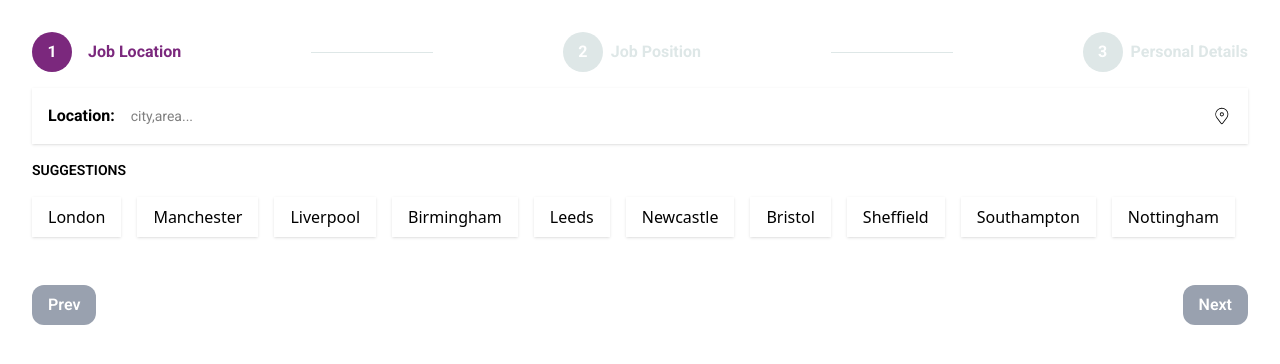
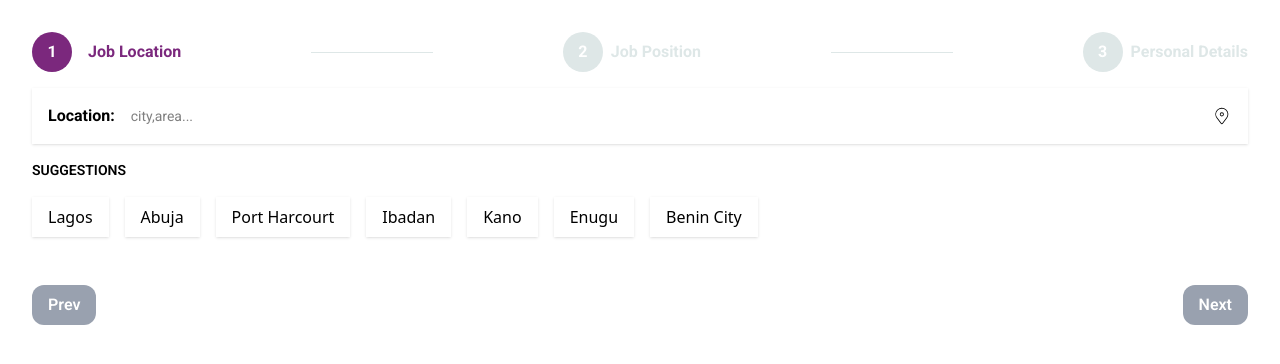
Before and after one commit to Sewanu708/Multi-Step-Form-Copy-, a React (Vite) app: page / in a window 1280 px wide. Shown: the top 364 px of the page. Built offline with nearby package versions, Linux system fonts and the light colour scheme.

Commit message:
Included area

```diff
--- a/src/Pages/Location.jsx
+++ b/src/Pages/Location.jsx
@@ -2,15 +2,18 @@ import React from 'react'
 import Form from '../components/Form/Form'
 import { form_one } from '../components/Form/index';
 const Location = () => {
-  const Locations = [
-          "London", "Manchester", "Liverpool", "Birmingham", "Leeds", "Newcastle",
-          "Bristol", "Sheffield", "Southampton", "Nottingham",
-          "Edinburgh", "Glasgow", "Aberdeen", "Dundee",
-          "Cardiff", "Swansea", "Newport",
-          "Belfast", "Derry", "Lisburn"
-      ];
+  const Locations = {
+    "Lagos": ["Ikeja", "Yaba", "Lekki", "Victoria Island", "Ajah", "Surulere", "Ikoyi", "Agege", "Mushin", "Ikorodu", "Maryland", "Festac", "Oshodi", "Ojota", "Badagry", "Ogba"],
+    "Abuja": ["Garki", "Wuse", "Maitama", "Asokoro", "Utako", "Gwarinpa", "Lokogoma", "Lugbe", "Karu", "Jabi", "Kubwa", "Nyanya"],
+    "Port Harcourt": ["GRA", "D-Line", "Trans-Amadi", "Rumuola", "Rumuokoro", "Mgbuoba", "Elekahia", "Obio-Akpor", "Oyigbo", "Choba"],
+    "Ibadan": ["Bodija", "Mokola", "Dugbe", "Jericho", "Ring Road", "Challenge", "Eleyele", "UI", "Apata", "Iwo Road"],
+    "Kano": ["Tarauni", "Nassarawa", "Sabon Gari", "Fagge", "Bompai", "Kofar Ruwa", "Kumbotso", "Gidan Murtala"],
+    "Enugu": ["Independence Layout", "New Haven", "Achara Layout", "GRA", "Coal Camp", "Abakpa", "Thinkers Corner"],
+    "Benin City": ["Uselu", "Ikpoba Hill", "GRA", "Ugbowo", "Oredo", "New Benin", "Sapele Road"]
+  };
+
   return (
-    <Form Locations={Locations} details={form_one}/>
+    <Form Locations={Locations} details={form_one} />
   )
 }
 
--- a/src/components/Form/Form.jsx
+++ b/src/components/Form/Form.jsx
@@ -4,6 +4,7 @@ import { myContext } from '../../context'
 import { useNavigate } from 'react-router'
 import { useLocation } from 'react-router'
 import Suggestion from '../Suggestion'
+
 const Form = ({ Locations, details }) => {
     const Navigate = useNavigate()
     const locale = useLocation();
@@ -22,20 +23,26 @@ const Form = ({ Locations, details }) => {
     const [inputValue, setInputValue] = useState('');
     const handleOnChange = (value) => {
         setInputValue(value)
+        if (/,/.test(value)) {
+            setComma(true)
+        } else {
+            setComma(false)
+        }
     }
     const handleOnClick = (value) => {
-        setInputValue(value.target.innerText)
+        setInputValue(value)
     }
     const handleSubmit = (e) => {
         e.preventDefault();
         console.log(data);
     }
+    const [comma, setComma] = useState(false)
 
     return (
         <form className='flex gap-y-4 flex-col' onSubmit={handleSubmit}>
-            <CommonInput details={details} handleOnChange={handleOnChange} inputValue={inputValue} setInputValue={setInputValue} />
+            <CommonInput details={details} handleOnChange={handleOnChange} inputValue={inputValue} setInputValue={setInputValue}  />
             <p className='font-Roboto uppercase text-start font-[600] text-[14px]'>Suggestions</p>
-            <Suggestion data={Locations} handleOnClick={handleOnClick} inputValue={inputValue} path={locale.pathname} setInputValue={setInputValue} />
+            <Suggestion data={Locations} handleOnClick={handleOnClick} inputValue={inputValue} path={locale.pathname} comma={comma} setInputValue={setInputValue} setComma={setComma} />
             <div className='flex mt-8 justify-between '>
                 <button
                     className=" bg-main text-white px-4 py-2 rounded-xl cursor-pointer font-Roboto font-[600] transition-all duration-150
@@ -53,7 +60,7 @@ const Form = ({ Locations, details }) => {
                     type="submit"
                     onClick={() => {
                         Navigate(paths[nextPath])
-                        setData(prev => ({ ...prev, [dataToBeSaved]: inputValue}))
+                        setData(prev => ({ ...prev, [dataToBeSaved]: inputValue }))
                     }}
                 >
                     Next
--- a/src/components/Suggestion.jsx
+++ b/src/components/Suggestion.jsx
@@ -2,10 +2,20 @@ import React, { useEffect, useState } from 'react'
 import { BsCurrencyEuro } from 'react-icons/bs'
 import { CiMoneyBill } from 'react-icons/ci'
 import { useRef } from 'react'
-const Suggestion = ({ data, handleOnClick, inputValue, setInputValue, path }) => {
+const Suggestion = ({ data, handleOnClick, inputValue, setInputValue, path, comma, setComma }) => {
+    const [selectedLocation, setSelectedLocation] = useState({
+        city: '', area: ''
+    })
     useEffect(() => {
         if (inputValue.trim() === "") {
             setSelectedJob(null)
+        }
+    }, [inputValue])
+    useEffect(() => {
+        if (inputValue.trim() === "") {
+            setSelectedLocation({
+                city: '', area: ''
+            })
         }
     }, [inputValue])
     const [selectedJob, setSelectedJob] = useState(null)
@@ -16,14 +26,40 @@ const Suggestion = ({ data, handleOnClick, inputValue, setInputValue, path }) =>
 
     let details
     if (path === '/') {
+        const inputData1 = inputValue?.split(',')[0].trim()
+        const inputData2 = inputValue?.split(',')[1]?.trim()
+        let dataToDisplay;
+        if (comma && inputData1) {
+            const inputData = inputValue.split(',')[0].trim()
+            dataToDisplay = data[inputData] || []
+        } else {
+            dataToDisplay = Object.keys(data)
+            setComma(false)
+
+
+        }
+        const filterText = comma ? inputData2 : inputData1;
+        const filteredText = filterText ? dataToDisplay?.filter(item => item.toLocaleLowerCase().includes((comma ? inputData2 : inputData1).toLocaleLowerCase())) : dataToDisplay
+        console.log(filteredText);
+
         details = <div className='w-full h-auto flex gap-4 flex-wrap '>
-            {data.slice(0, 10)
-                .filter(item => item.toLocaleLowerCase().includes(inputValue.toLocaleLowerCase()))
-                .map((item, index) => (
-                    <p key={index} className='text-center  shadow-sm cursor-pointer px-4 py-2' onClick={handleOnClick}>
-                        {item}
-                    </p>
-                ))}
+            {filteredText?.map((item, index) => (
+                <p key={index} className='text-center  shadow-sm cursor-pointer px-4 py-2' onClick={(e) => {
+                    let updatedLocation;
+                    if (comma) {
+                        setSelectedLocation(prev => ({ ...prev, area: e.target.innerText }))
+                        updatedLocation = `${selectedLocation?.city} , ${e.target.innerText}`
+                    } else {
+                        setSelectedLocation(prev => ({ ...prev, city: e.target.innerText }))
+                        updatedLocation = `${e.target.innerText},`
+                        setComma(true)
+                    }
+
+                    handleOnClick(updatedLocation)
+                }}>
+                    {item}
+                </p>
+            ))}
         </div>
     } else {
         const filteredJobs = data.filter(item => item.title.toLocaleLowerCase().includes(inputValue.trim().toLocaleLowerCase()))
```
